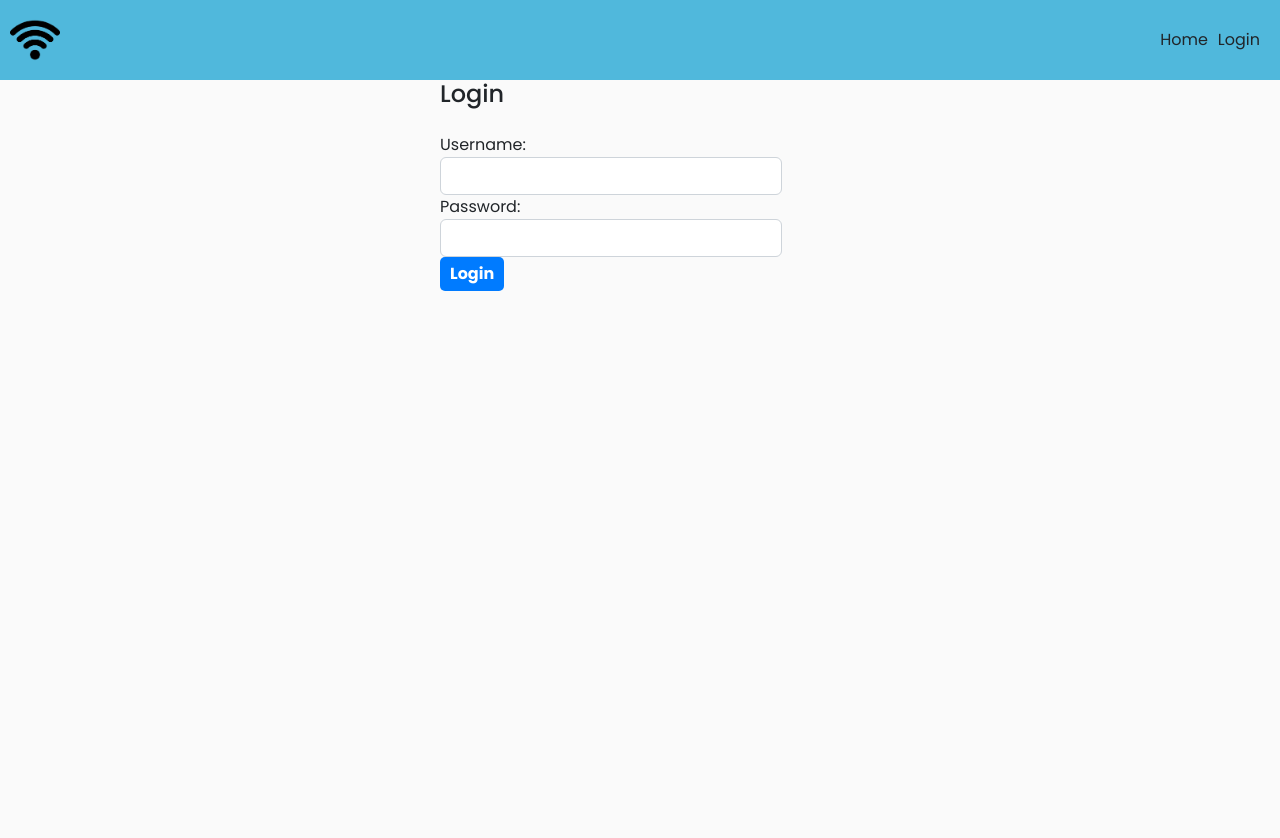
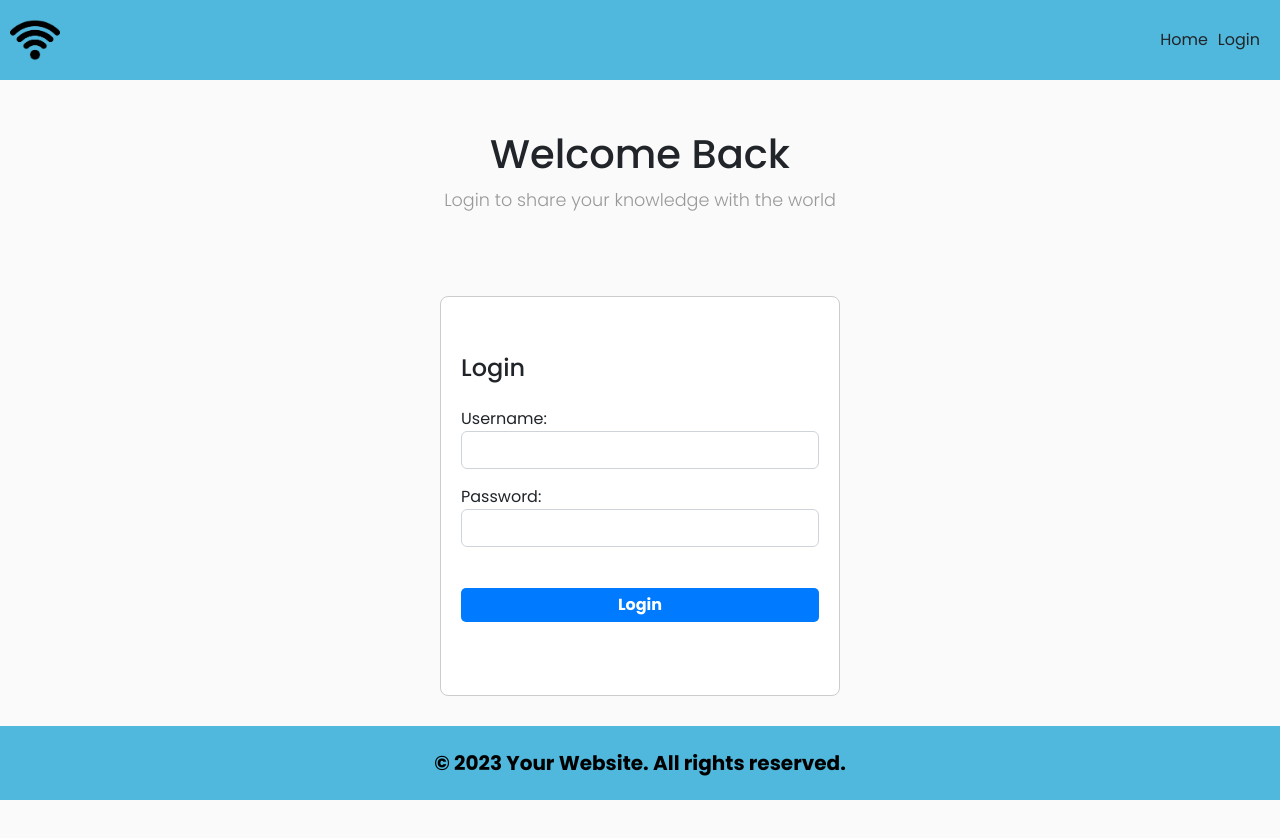
Before and after one commit to Pjatte1337/semester-project-2resit, a React (Create React App) app: page /login in a window 1280 px wide. Shown: the top 838 px of the page. After the commit the page ends 800 px from the top, so only its background shows below. Built offline with nearby package versions, Linux system fonts and the light colour scheme.

Commit message:
added styling and card for login page

```diff
--- a/src/components/Login.js
+++ b/src/components/Login.js
@@ -4,6 +4,8 @@ import { Navigate } from 'react-router-dom';
 import Loader from '../assets/loader/loader.gif';
 import clientConfig from '../client-config';
 import AppContext from './context/AppContext';
+import "../components/style/Login.css";
+import Footer from './Footer';
 
 const Login = () => {
   const [store, setStore] = useContext(AppContext);
@@ -83,38 +85,45 @@ const Login = () => {
     return (
       <>
         <Navbar />
-        <div style={{ height: '100vh', maxWidth: '400px', margin: '0 auto' }}>
-          <h4 className="mb-4">Login</h4>
+        <div className="center">
+          <h1>Welcome Back</h1>
+          <p>Login to share your knowledge with the world</p>
+        </div>
+        <div className="login-card">
+          <div className="login-card-body">
+            <h4 className="login-card-title mb-4">Login</h4>
             {error && <div className="alert alert-danger" dangerouslySetInnerHTML={createMarkup(error)} />}
             <form onSubmit={onFormSubmit}>
-            <label className="form-group">
-              Username:
+              <div className="form-group">
+                <label htmlFor="username">Username:</label>
                 <input
                   type="text"
                   className="form-control"
+                  id="username"
                   name="username"
                   value={username}
                   onChange={handleOnChange}
                 />
-            </label>
-            <br />
-            <label className="form-group">
-              Password:
+              </div>
+              <div className="form-group">
+                <label htmlFor="password">Password:</label>
                 <input
                   type="password"
                   className="form-control"
+                  id="password"
                   name="password"
                   value={password}
                   onChange={handleOnChange}
                 />
-            </label>
-            <br />
+              </div>
               <button className="btn btn-primary mb-3" type="submit">
                 Login
               </button>
               {loading && <img className="loader" src={Loader} alt="Loader" />}
             </form>
           </div>
+        </div>
+        <Footer />
       </>
     );
   }
--- /dev/null
+++ b/src/components/style/Login.css
@@ -0,0 +1,41 @@
+.center {
+    text-align: center;
+    margin-top: 50px;
+  }
+
+  .login-card {
+    max-width: 400px;
+    margin: 0 auto;
+    margin-top: 80px;
+    height: 400px; /* Adjust the height as needed */
+    display: flex;
+    flex-direction: column;
+    justify-content: center;
+    align-items: center;
+    padding: 20px;
+    border: 1px solid #ccc;
+    border-radius: 8px; /* Added border-radius */
+    background-color: #fff;
+  }
+
+  .card-title {
+    margin-bottom: 0.5rem;
+  }
+
+  .login-card-body {
+    width: 100%;
+  }
+
+  .form-group {
+    margin-bottom: 1rem;
+  }
+
+  .btn-primary {
+    margin-top: 25px;
+    width: 100%;
+    transition: background-color 0.3s ease; /* Add transition for smooth effect */
+  }
+
+  .btn-primary:hover {
+    background-color: #498054; /* Change background color on hover */
+  }
```
Lines whose indentation alone changed are shown as unchanged.
